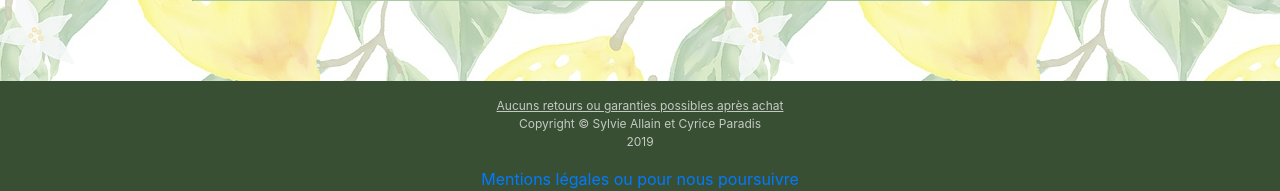
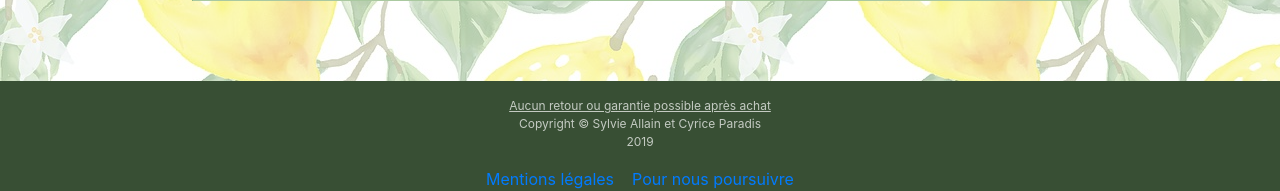
Before and after one commit to SylvieAllain/TP1_php, a PHP site: page / in a window 1280 px wide. Shown: the part 1131-1322 px from the top of the page. Run offline with PHP 8.4, Linux system fonts and the light colour scheme.

Commit message:
Update footer.php

```diff
--- a/vues/footer.php
+++ b/vues/footer.php
@@ -11,11 +11,13 @@
   </head>
   <body>
     <footer>
-      <p class="footerFont"><span class="underline">Aucuns retours ou garanties possibles après achat</span> <br>
+      <p class="footerFont"><span class="underline">Aucun retour ou garantie possible après achat</span> <br>
           Copyright © Sylvie Allain et Cyrice Paradis <br>
           2019
       </p>
-      <a href="http://www.perdu.com/">Mentions légales ou pour nous poursuivre</a>
+      <a href="http://www.tinytuba.com/">Mentions légales</a>
+      &nbsp;&nbsp;
+      <a href="http://www.perdu.com/">Pour nous poursuivre</a>
     </footer>
   </body>
 </html>
```
